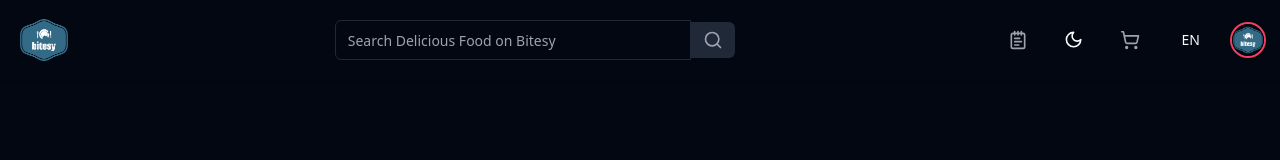
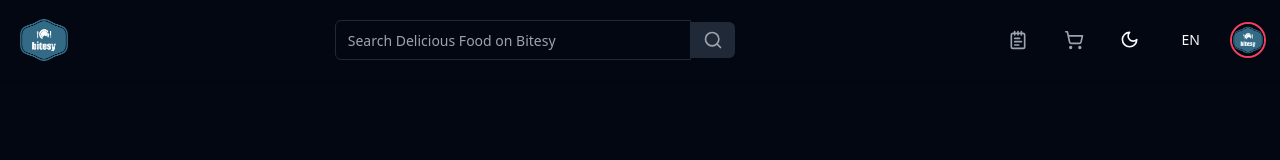
Before and after one commit to HanMyatThu/bitesy, a React (Vite) app in the folder client/: page / in a window 1280 px wide. Shown: the top 160 px of the page. Built offline with nearby package versions, Linux system fonts and the light colour scheme.

Commit message:
install usehook and change css based on device

```diff
--- a/client/package.json
+++ b/client/package.json
@@ -25,7 +25,8 @@
     "react-dom": "^18.3.1",
     "react-i18next": "^15.0.1",
     "tailwind-merge": "^2.5.2",
-    "tailwindcss-animate": "^1.0.7"
+    "tailwindcss-animate": "^1.0.7",
+    "usehooks-ts": "^3.1.0"
   },
   "devDependencies": {
     "@eslint/js": "^9.9.0",
--- a/client/src/containers/navbar/actions.tsx
+++ b/client/src/containers/navbar/actions.tsx
@@ -1,22 +1,31 @@
 import { NotepadText, ShoppingCart } from "lucide-react";
+import { useMediaQuery } from "usehooks-ts";
 
 import { UserAvatar } from "./avatar";
 import { ToggleTheme } from "@/components/darktheme/toggle-theme";
 import { IconButton } from "@/components/common/icon-button";
 import { ToolTipHint } from "@/components/common/tooltip-hint";
 import { LanguagePicker } from "@/components/language/language-picker";
+import { cn } from "@/lib/utils";
 
 export const Actions = () => {
+  const isMobile = useMediaQuery("(max-width: 600px)");
+
   return (
     <div className="ml-4 flex items-center justify-end gap-x-2 lg:ml-0">
-      <div className="flex items-center gap-x-4">
+      <div
+        className={cn(
+          "flex items-center justify-center",
+          isMobile ? "gap-x-2" : "gap-x-4",
+        )}
+      >
         <div className="hidden md:flex lg:flex xl:flex">
           <ToolTipHint label="Orders" side="bottom">
             <IconButton href="/" icon={NotepadText} />
           </ToolTipHint>
         </div>
+        <IconButton href="/" icon={ShoppingCart} />
         <ToggleTheme />
-        <IconButton href="/" icon={ShoppingCart} />
         <LanguagePicker />
         <div className="hidden md:flex lg:flex xl:flex">
           <UserAvatar imageUrl="/images/logo.png" isActive size="default" />
```
Also changed, not shown: 1 other file (tests, documents, lock files or other folders).
